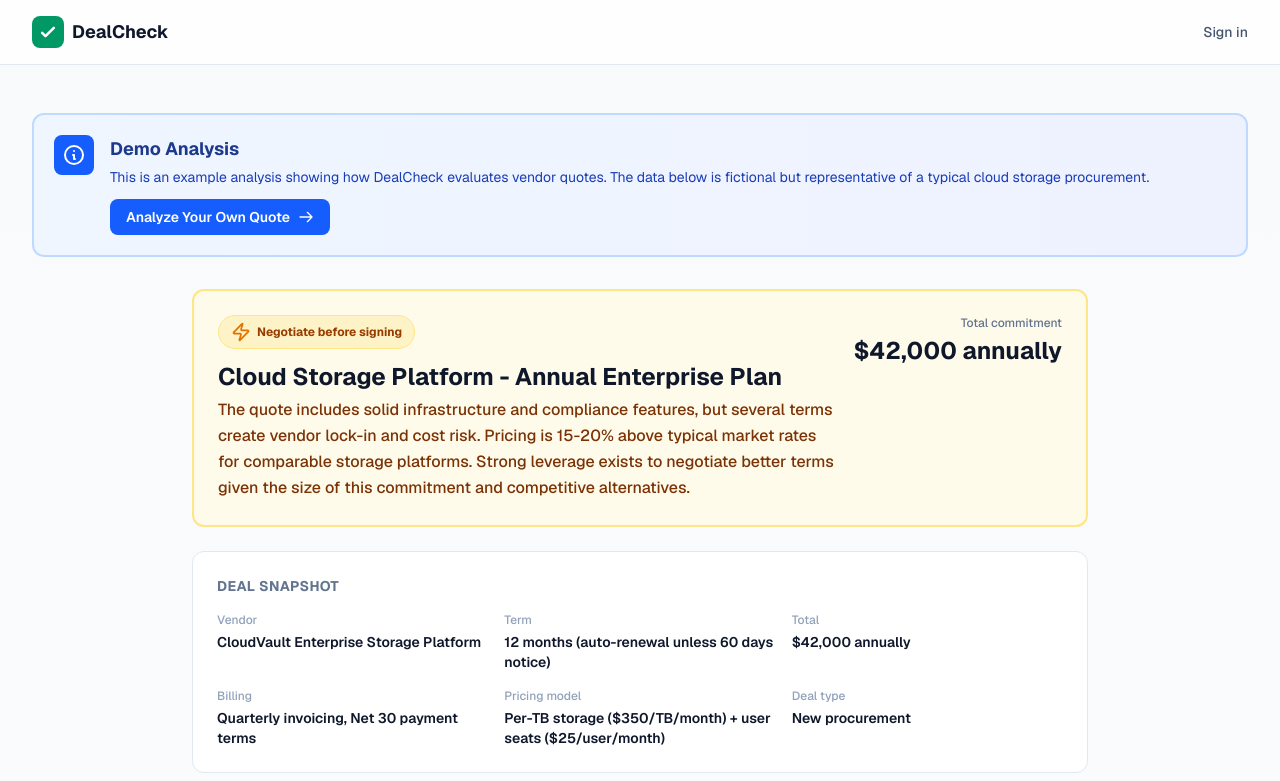
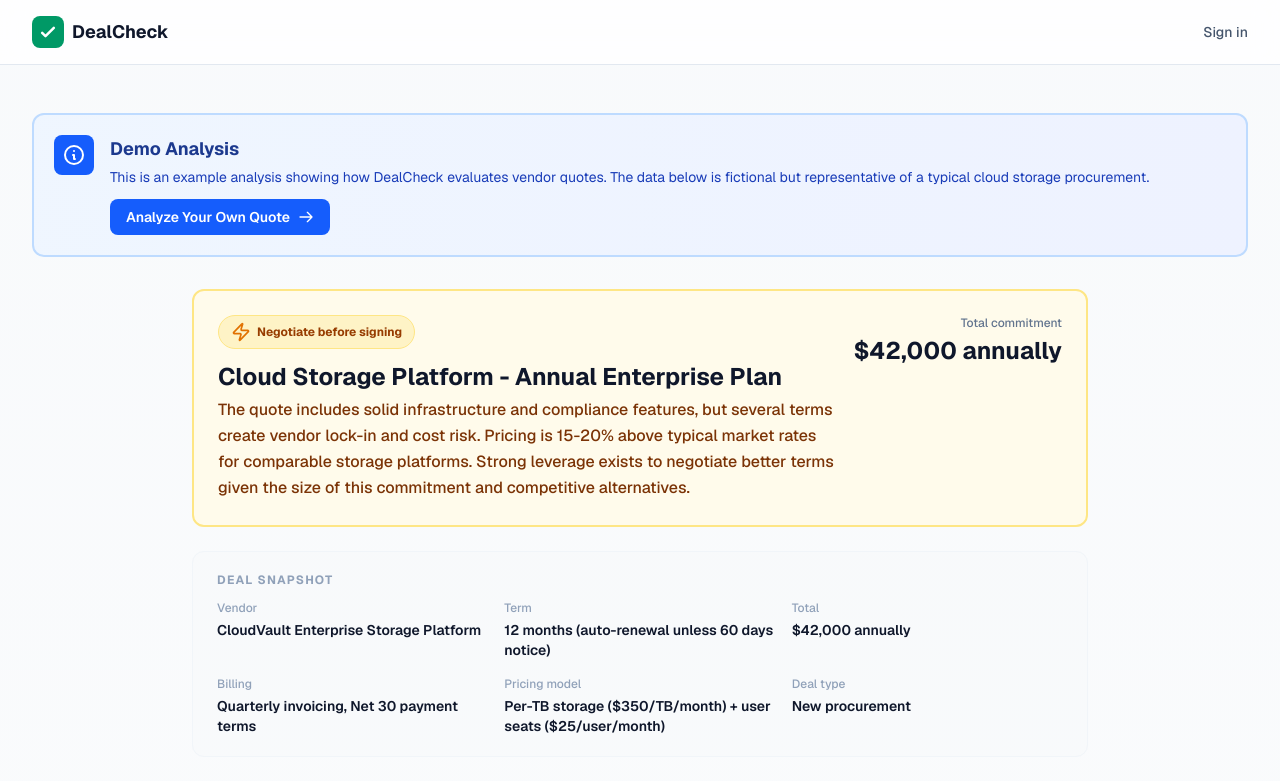
Before and after one commit to Boomchakalala/Dealcheck, a Next.js app: page /example in a window 1280 px wide. Shown: the top 781 px of the page. Built offline with nearby package versions, Linux system fonts and the light colour scheme.

Commit message:
Sandbox autosave

```diff
--- a/src/components/OutputDisplay.tsx
+++ b/src/components/OutputDisplay.tsx
@@ -142,8 +142,8 @@ export function OutputDisplay({ output }: OutputDisplayProps) {
       </div>
 
       {/* ── Section 2: Deal Snapshot ── */}
-      <div className="bg-white rounded-xl border border-slate-200 p-6">
-        <h2 className="text-sm font-bold text-slate-500 uppercase tracking-wide mb-4">Deal snapshot</h2>
+      <div className="bg-slate-50/50 rounded-xl border border-slate-100 px-6 py-5">
+        <h2 className="text-xs font-bold text-slate-400 uppercase tracking-widest mb-3">Deal snapshot</h2>
         <div className="grid grid-cols-2 md:grid-cols-3 gap-4">
           {[
             { label: 'Vendor', value: output.snapshot.vendor_product },
```
